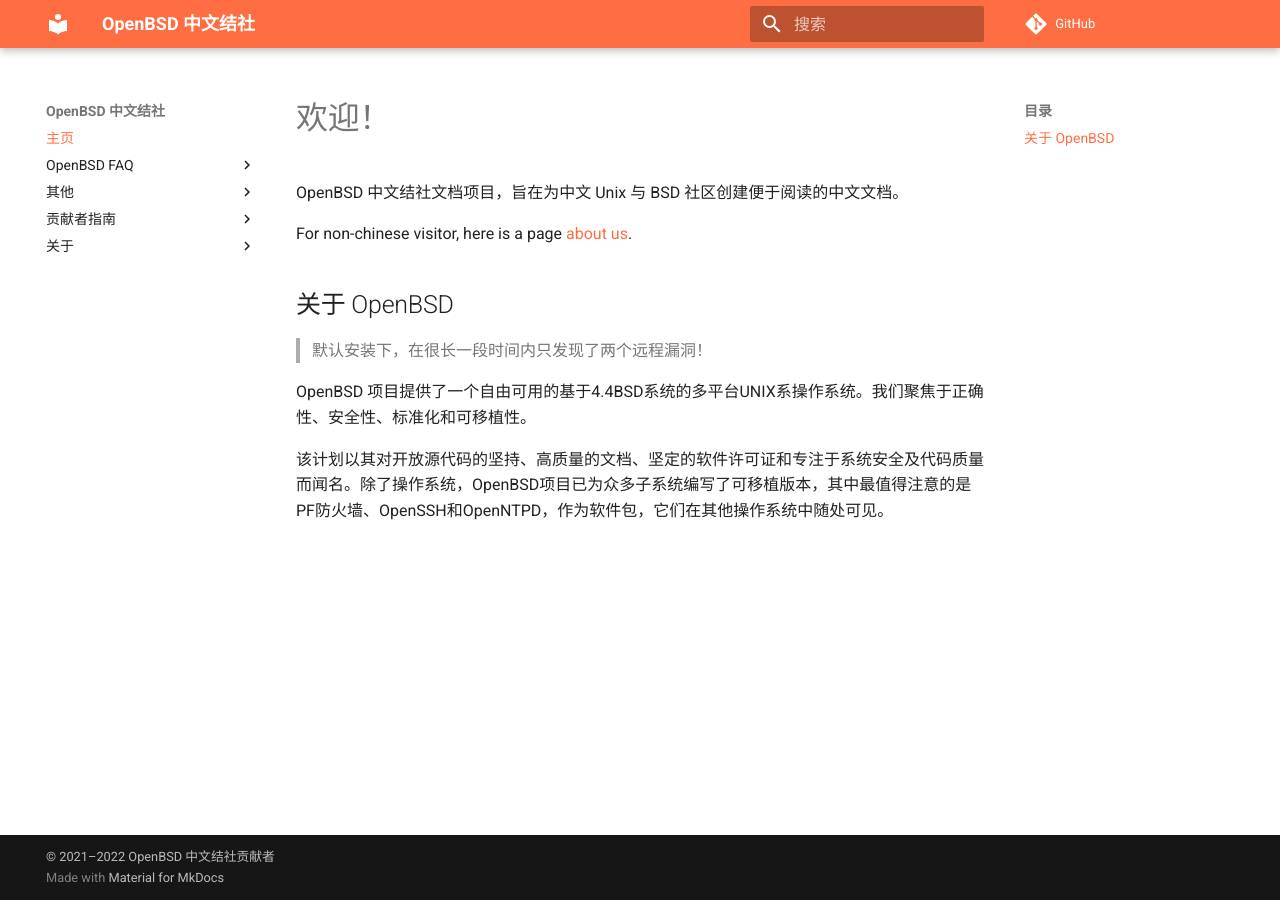
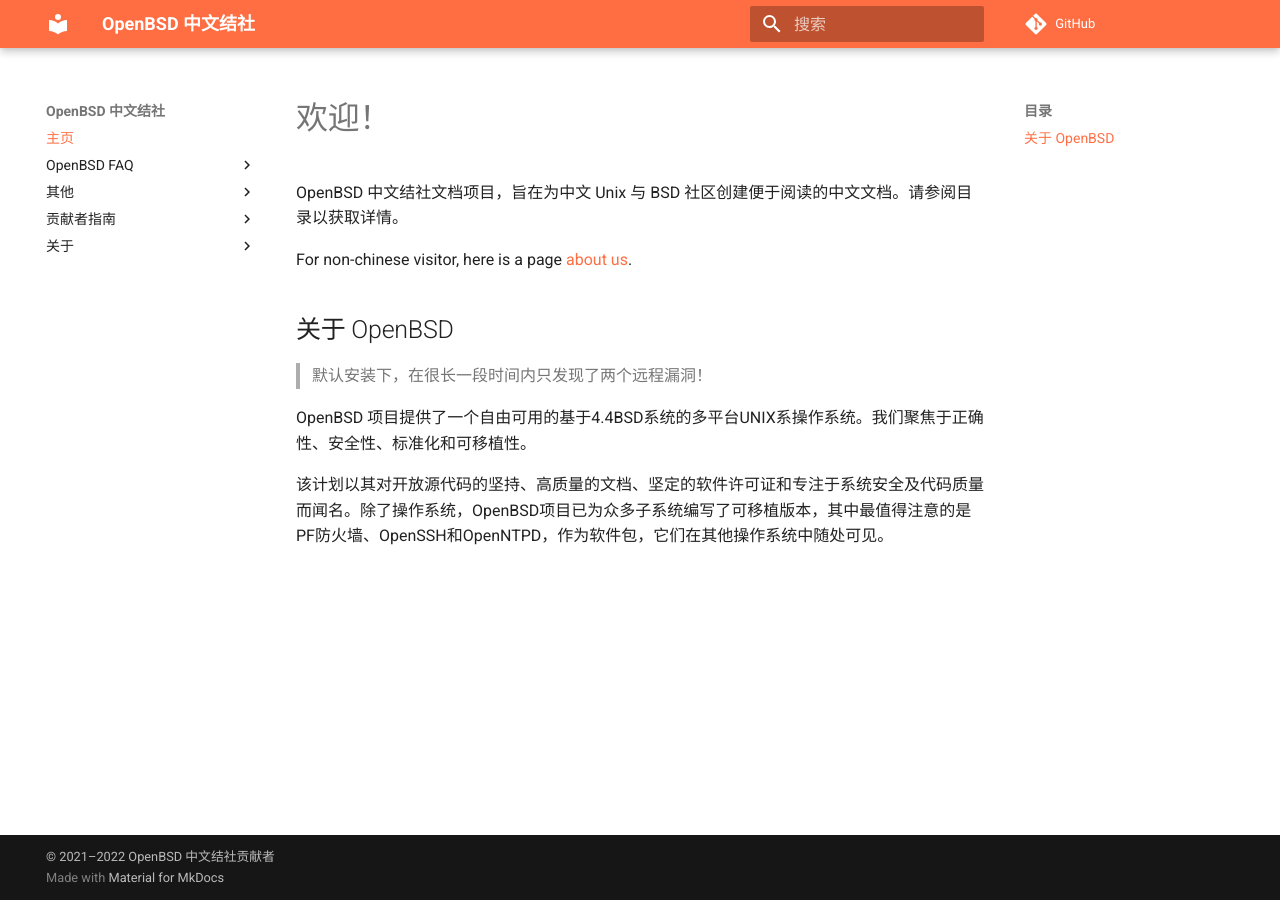
Before and after one commit to openbsd-zh-association/docs-openbsd-zh, an MkDocs documentation site: the page built from docs/index.md, in a window 1280 px wide. Built offline with MkDocs 1.6.1 and Material for MkDocs 9.7.7, drawn with Linux system fonts in a browser that asks for light colours; comment, search, counter and statistics services are not loaded.

Commit message:
update index.md

```diff
--- a/docs/index.md
+++ b/docs/index.md
@@ -1,6 +1,6 @@
 # 欢迎！
 
-OpenBSD 中文结社文档项目，旨在为中文 Unix 与 BSD 社区创建便于阅读的中文文档。
+OpenBSD 中文结社文档项目，旨在为中文 Unix 与 BSD 社区创建便于阅读的中文文档。请参阅目录以获取详情。
 
 For non-chinese visitor, here is a page [about us](./about/international-about).
 
```
